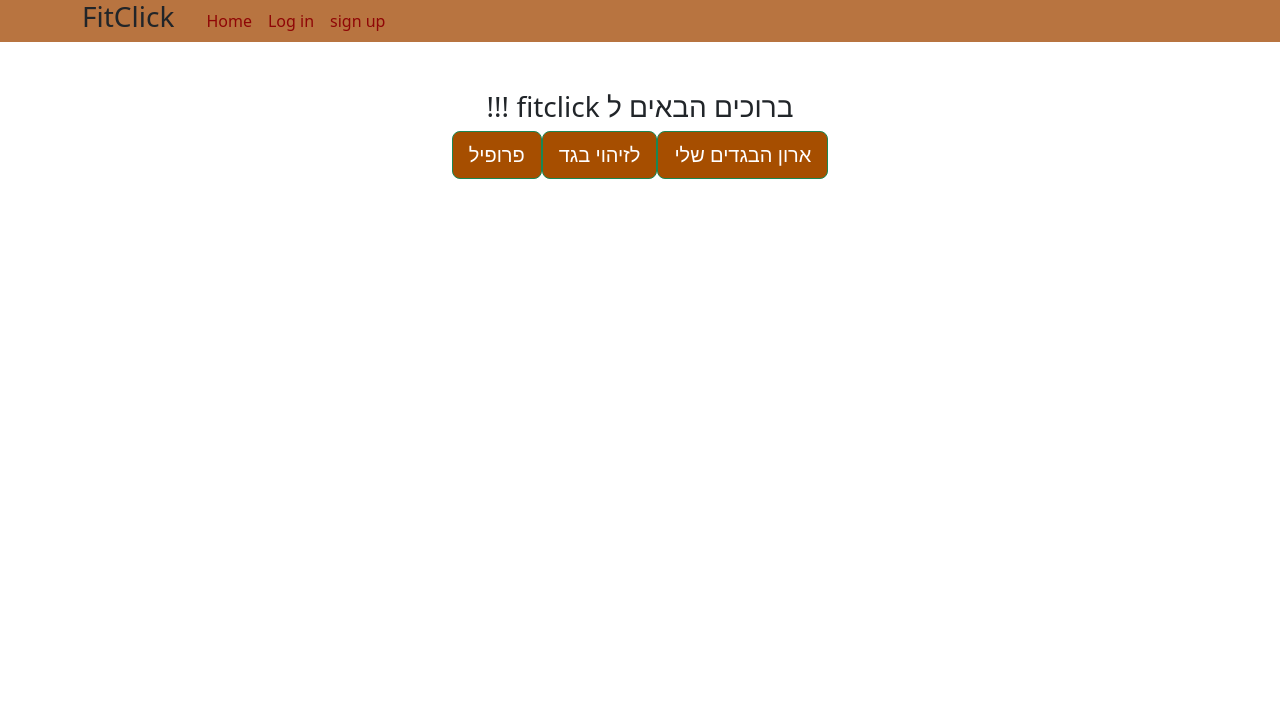
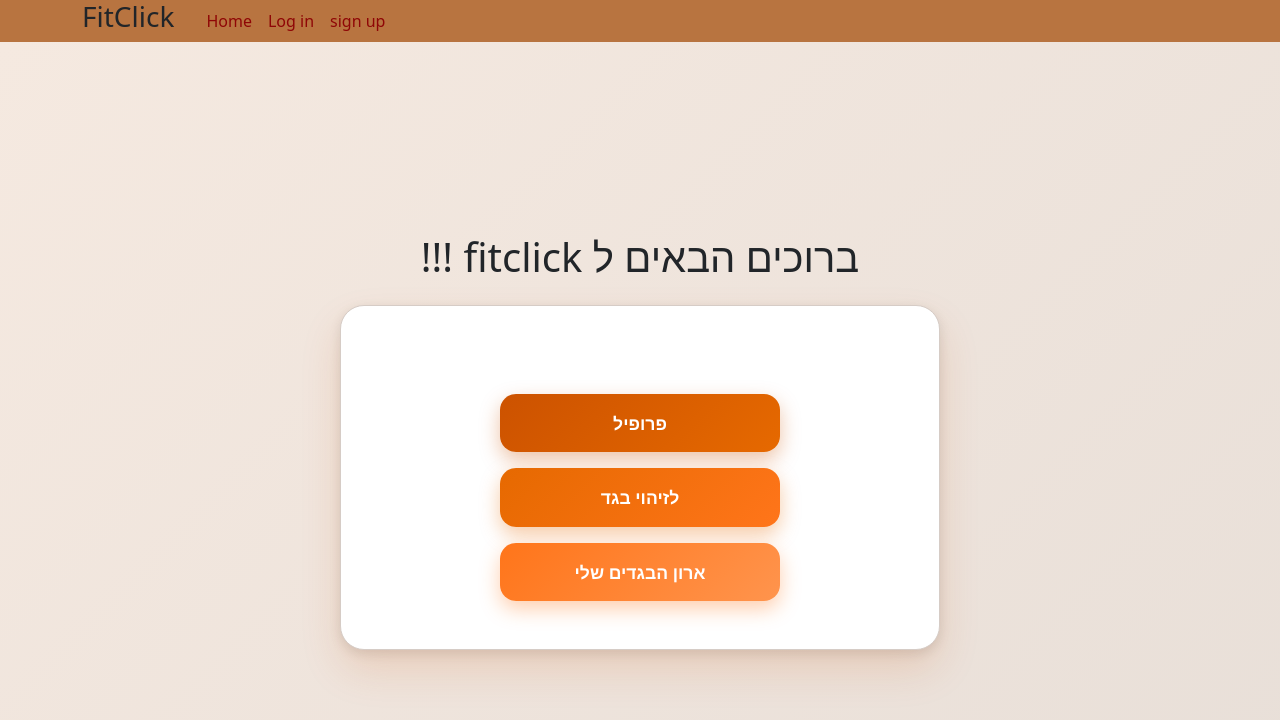
Before and after one commit to HILLEL32/fitClick, a React (Vite) app: page /app_home in a window 1280 px wide. Shown: the top 720 px of the page. Built offline with nearby package versions, Linux system fonts and the light colour scheme; no server answers.

Commit message:
עיצוב ל apphome

```diff
--- a/src/appPages/AppHome.jsx
+++ b/src/appPages/AppHome.jsx
@@ -1,6 +1,6 @@
 import React, { useState, useEffect } from 'react';
 import { Link } from 'react-router-dom';
-import '../css/design.css';
+import '../css/AppHome.css';   // מחובר לקובץ ה־CSS החדש
 import { auth, db } from '../firebase/firebase';
 import { doc, getDoc } from 'firebase/firestore';
 
@@ -20,13 +20,20 @@ export default function AppHome() {
     });
     return () => unsubscribe();
   }, []);
+
   return (
-    <div className='container mt-5 text-center'>
-      {/* <h3>{username}ברוכים הבאים ל fitclick !! </h3> */}
-      <h3>!!! fitclick ברוכים הבאים ל {username}</h3>
-      <Link to="/user_profile" className="btn btn-success btn-lg custom-green-button">פרופיל</Link>
-      <Link to="/clothing_ai" className="btn btn-success btn-lg custom-green-button">לזיהוי בגד</Link>
-      <Link to="/wardrobe" className="btn btn-success btn-lg custom-green-button">ארון הבגדים שלי </Link>
+    <div className="apphome-wrapper">
+      <h1> !!! fitclick ברוכים הבאים ל {username}</h1>
+
+      <div className="apphome-card">
+        <h3 className="apphome-title"></h3>
+
+        <div className="apphome-actions">
+          <Link to="/user_profile" className="fc-btn fc-btn--one">פרופיל</Link>
+          <Link to="/clothing_ai" className="fc-btn fc-btn--two">לזיהוי בגד</Link>
+          <Link to="/wardrobe" className="fc-btn fc-btn--three">ארון הבגדים שלי</Link>
+        </div>
+      </div>
     </div>
   );
 }
--- /dev/null
+++ b/src/css/AppHome.css
@@ -0,0 +1,72 @@
+.apphome-wrapper {
+  min-height: 100vh;
+  background: linear-gradient(135deg, #F5E9E0 0%, #E8DFD8 100%);
+  padding: 2rem;
+  display: flex;
+  flex-direction: column;
+  align-items: center;
+  justify-content: center;
+  text-align: center;
+}
+
+.apphome-card {
+  background: #FFFFFF;
+  border-radius: 24px;
+  padding: 3rem 2.5rem;
+  box-shadow: 0 20px 40px rgba(200, 80, 0, 0.15), 0 4px 12px rgba(0, 0, 0, 0.1);
+  max-width: 600px;
+  width: 100%;
+  border: 1px solid #D6CCC6;
+  margin-top: 1rem;
+}
+
+.apphome-title {
+  font-size: 2rem;
+  font-weight: 600;
+  margin-bottom: 2.5rem;
+  line-height: 1.3;
+  background: linear-gradient(135deg, #CC5200, #E66900);
+  -webkit-background-clip: text;
+  -webkit-text-fill-color: transparent;
+  background-clip: text;
+}
+
+.apphome-actions {
+  display: flex;
+  flex-direction: column;
+  gap: 1rem;
+  align-items: center;
+}
+
+.fc-btn {
+  border: none;
+  border-radius: 16px;
+  padding: 1rem 2rem;
+  font-size: 1.1rem;
+  font-weight: 600;
+  color: #FFFFFF !important;
+  text-decoration: none;
+  display: inline-block;
+  width: 280px;
+  transition: transform 0.2s ease, box-shadow 0.2s ease;
+  text-align: center;
+}
+
+/* גרדיאנטים כהים יותר לכפתורים */
+.fc-btn--one  { background: linear-gradient(135deg, #CC5200, #E66900); box-shadow: 0 8px 20px rgba(204,82,0,0.35); }
+.fc-btn--two  { background: linear-gradient(135deg, #E66900, #FF751A); box-shadow: 0 8px 20px rgba(230,105,0,0.35); }
+.fc-btn--three{ background: linear-gradient(135deg, #FF751A, #FF944D); box-shadow: 0 8px 20px rgba(255,117,26,0.35); }
+
+/* Hover כהה יותר */
+.fc-btn:hover {
+  transform: translateY(-2px);
+}
+.fc-btn--one:hover   { box-shadow: 0 12px 28px rgba(204,82,0,0.5); }
+.fc-btn--two:hover   { box-shadow: 0 12px 28px rgba(230,105,0,0.5); }
+.fc-btn--three:hover { box-shadow: 0 12px 28px rgba(255,117,26,0.5); }
+
+/* רספונסיבי */
+@media (max-width: 420px) {
+  .fc-btn { width: 100%; }
+  .apphome-card { padding: 2rem 1.5rem; }
+}
```
Also changed, not shown: src/features/clothing/MatchingClothes.jsx (+152 -62 lines).
